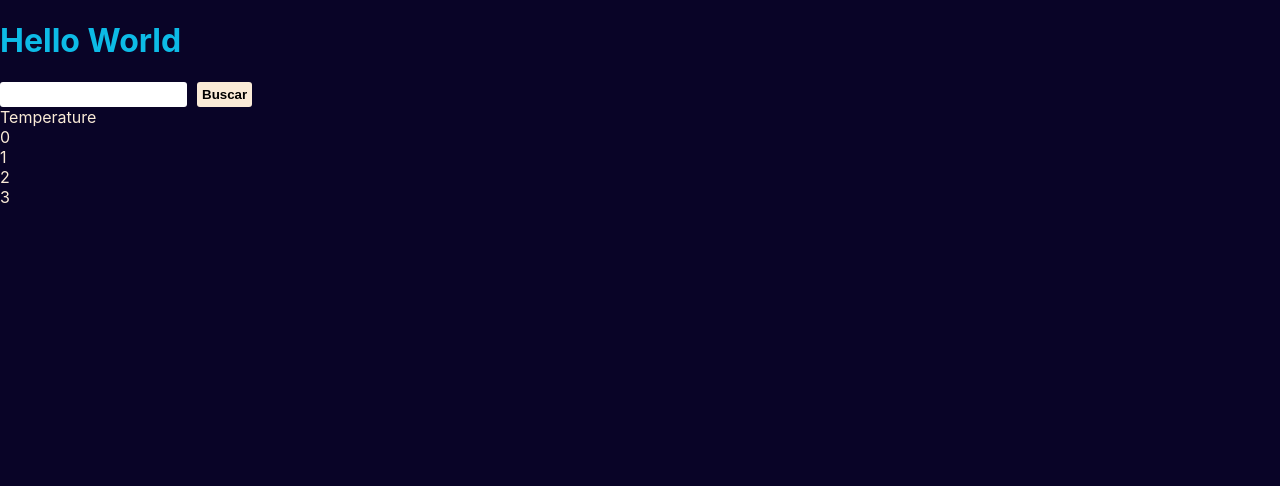
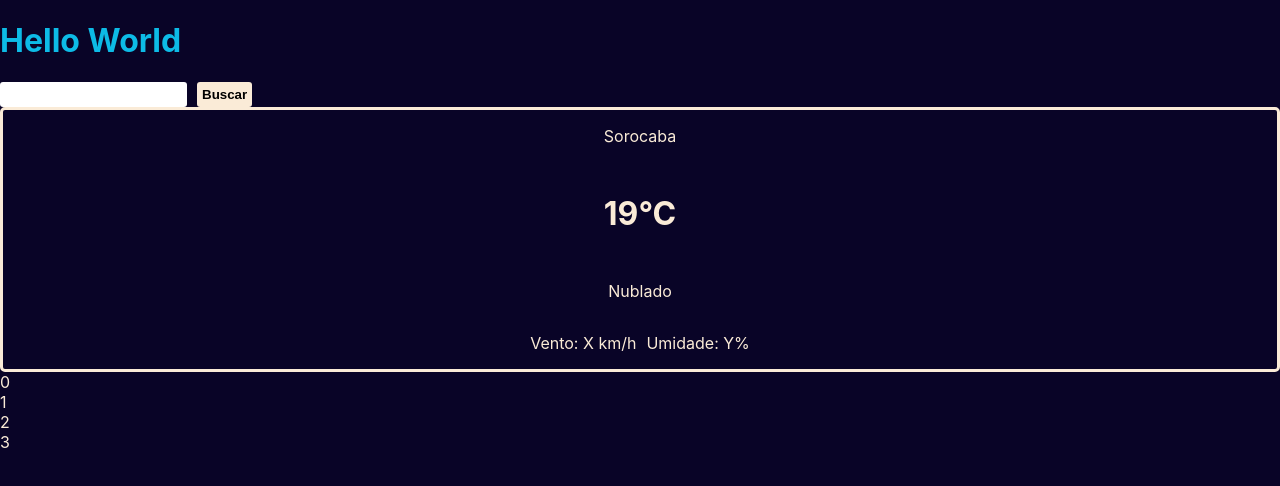
Before and after one commit to AnaJuliaMM/weather_forecast, a React (Create React App) app in the folder forecasting/: page / in a window 1280 px wide. Shown: the top 486 px of the page. Built offline with nearby package versions, Linux system fonts and the light colour scheme.

Commit message:
style: style tempeature informations

```diff
--- a/forecasting/src/components/temperature/Temperature.css
+++ b/forecasting/src/components/temperature/Temperature.css
@@ -0,0 +1,17 @@
+.temperatureDiv {
+  display: flex;
+  flex-direction: column;
+  align-items: center;
+
+  border: solid;
+  border-radius: 5px;
+}
+.temperature {
+  font-size: xx-large;
+  font-weight: bold;
+}
+.temperatureLine {
+  display: flex;
+  justify-content: space-between;
+  gap: 10px;
+}
--- a/forecasting/src/components/temperature/Temperature.tsx
+++ b/forecasting/src/components/temperature/Temperature.tsx
@@ -1,8 +1,16 @@
-import React from 'react'
-import './Temperature.css';
+import React from "react";
+import "./Temperature.css";
 
 export default function Temperature() {
   return (
-    <div>Temperature</div>
-  )
+    <div className="temperatureDiv">
+      <p>Sorocaba</p>
+      <p className="temperature">19°C</p>
+      <p>Nublado</p>
+      <span className="temperatureLine">
+        <p>Vento: X km/h</p>
+        <p>Umidade: Y%</p>
+      </span>
+    </div>
+  );
 }
```
